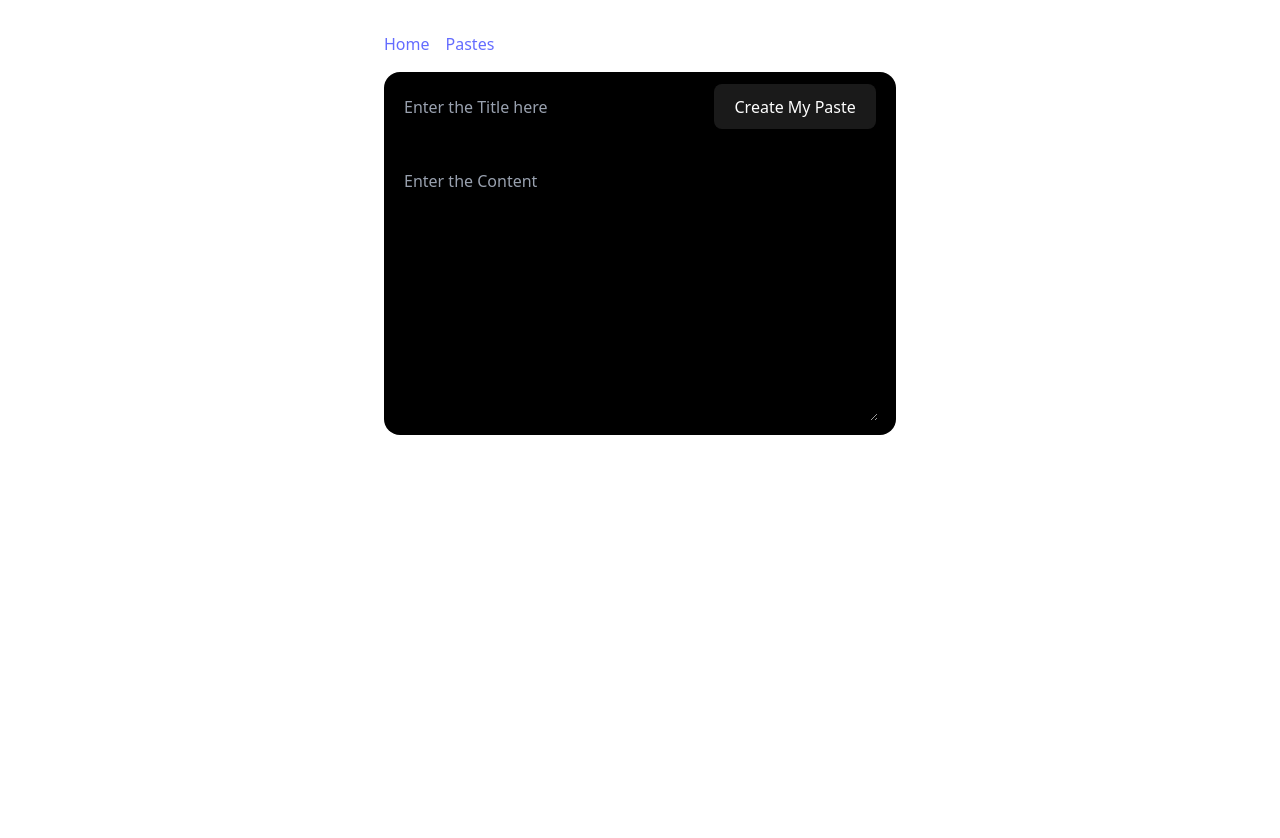
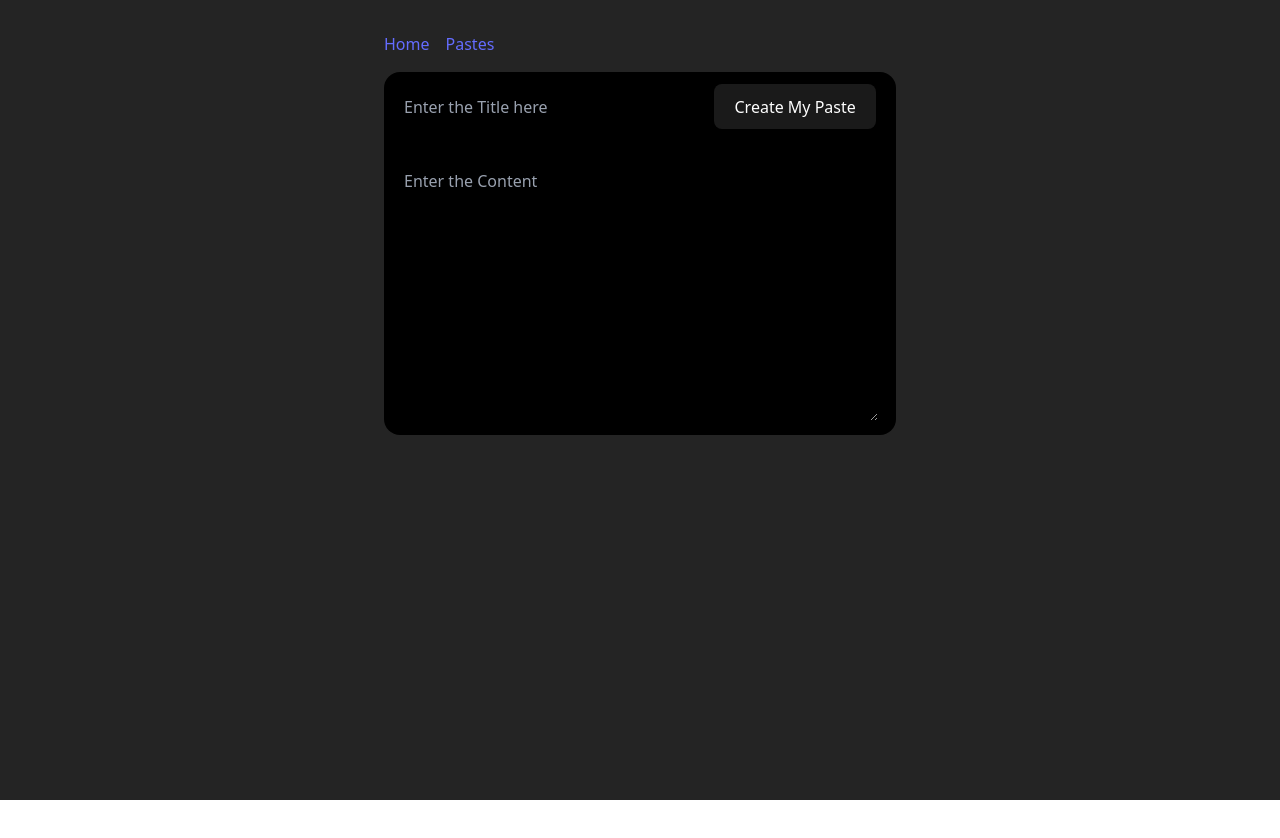
Before and after one commit to Atharvagupta12/TobeNoted, a React (Vite) app: page / in a window 1280 px wide. Shown: the top 838 px of the page. After the commit the page ends 800 px from the top, so only its background shows below. Built offline with nearby package versions, Linux system fonts and the light colour scheme.

Commit message:
final update

```diff
--- a/src/index.css
+++ b/src/index.css
@@ -27,7 +27,8 @@ a:hover {
 body {
   display: flex;
   justify-content: center;
-  margin: 2rem;
+  padding: 2rem;
+  background-color: #242424;
   min-height: 100vh;
 }
 
```
